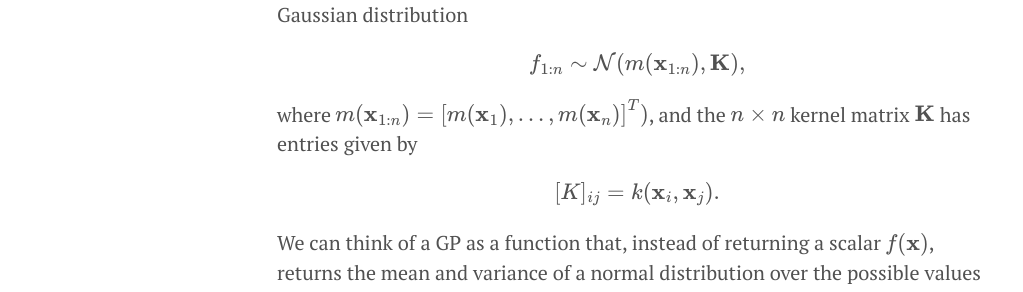
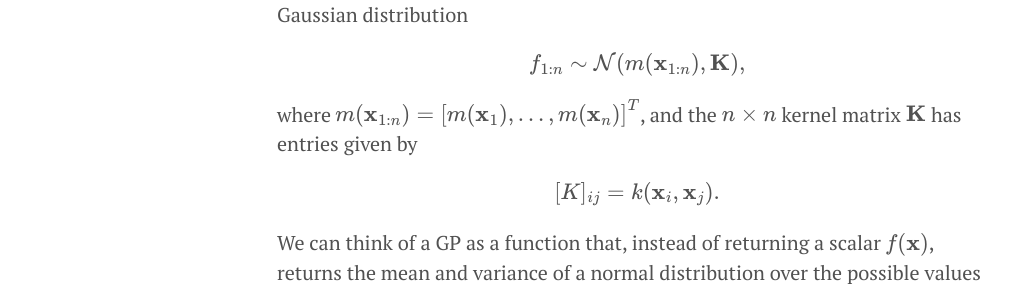
Before and after one commit to thuijskens/thuijskens.github.io, a Jekyll site: the page built from _posts/2016-12-29-bayesian-optimisation.md, in a window 1280 px wide and 900 px high, scrolled down 1769 px. Shown: the part 163-455 px from the top of the window, without its empty margins (3-1026 px from the left). Built offline with Jekyll 4.4.1, drawn with Linux system fonts in a browser that asks for light colours; formulas are drawn with MathJax 3; some of the changed lines change nothing that is shown; some of the changed text lies outside the part shown.

Commit message:
Fix small typos.

```diff
--- a/_posts/2016-12-29-bayesian-optimisation.md
+++ b/_posts/2016-12-29-bayesian-optimisation.md
@@ -36,7 +36,7 @@
 
 $$ f_{1:n} \sim \mathcal{N}(m(\mathbf{x}_{1:n}), \textbf{K}),$$
 
-where $$m(\mathbf{x}_{1:n}) = \left[m(\mathbf{x}_1), \ldots, m(\mathbf{x}_n) \right]^T) $$, and the $$n \times n$$ kernel matrix $$\textbf{K}$$ has entries given by
+where $$m(\mathbf{x}_{1:n}) = \left[m(\mathbf{x}_1), \ldots, m(\mathbf{x}_n) \right]^T$$, and the $$n \times n$$ kernel matrix $$\textbf{K}$$ has entries given by
 
 $$ [K]_{ij} = k(\textbf{x}_{i}, \textbf{x}_j). $$
 
@@ -156,6 +156,7 @@
   C = params[0]
   gamma = params[1]
 
+  # Sample C and gamma on the log-uniform scale
   model = SVC(C=10 ** C, gamma=10 ** gamma, random_state=12345)
 
   # Sample parameters on a log scale
```
